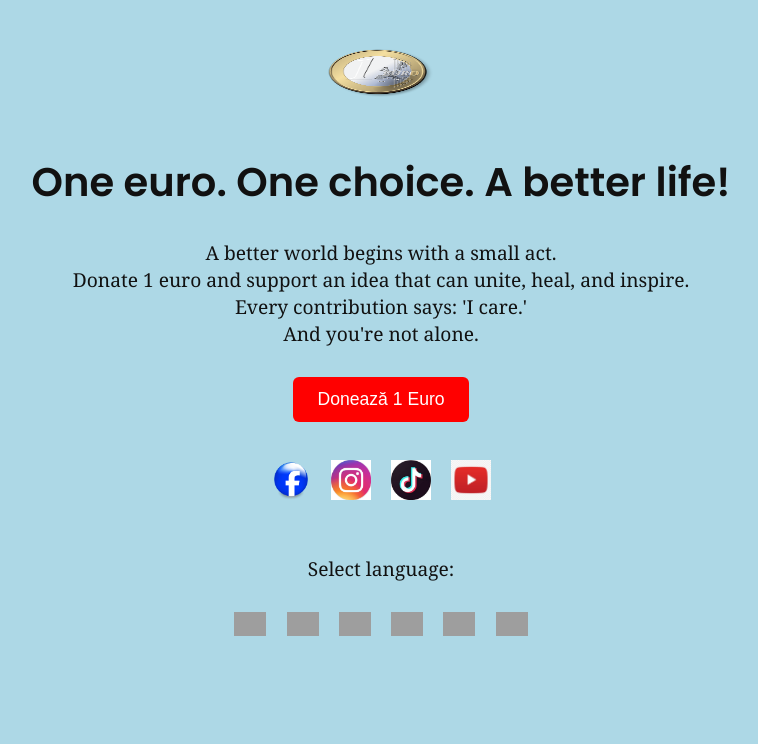
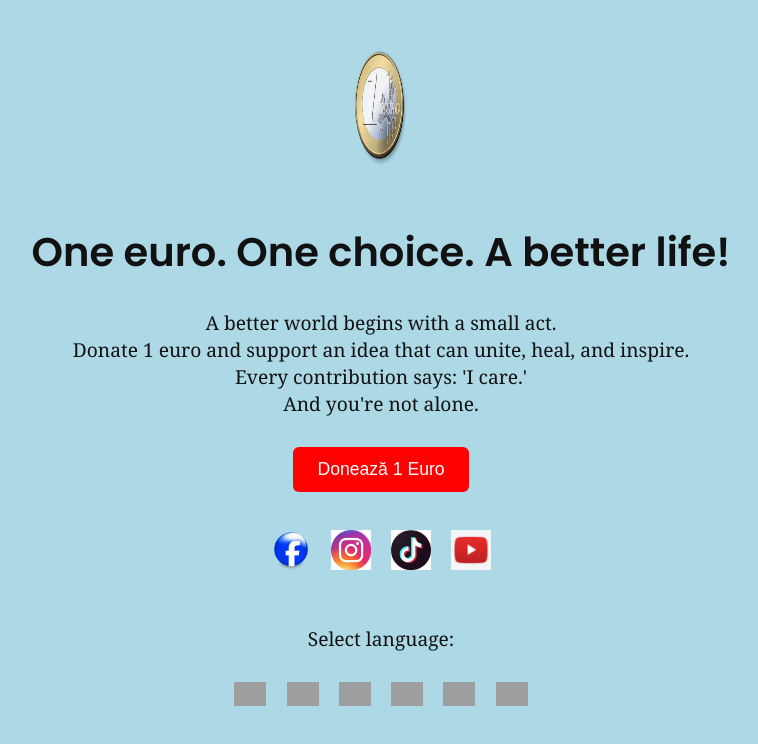
Before and after one commit to all1euro/1euro_project, a plain HTML site: page index.html in a window 1280 px wide. Shown: the whole page, without its empty margins (259-1017 px from the left). Drawn offline with Linux system fonts and the light colour scheme; grey boxes are pictures that could not be loaded.

Commit message:
retus imagine 1 Euro

```diff
--- a/index.html
+++ b/index.html
@@ -58,8 +58,8 @@
     }
 
     .euro-image {
-      width: 120px;
-      height: 50px;
+      width: 60px;
+      height: 120px;
       margin-bottom: 20px;
     }
 
```
